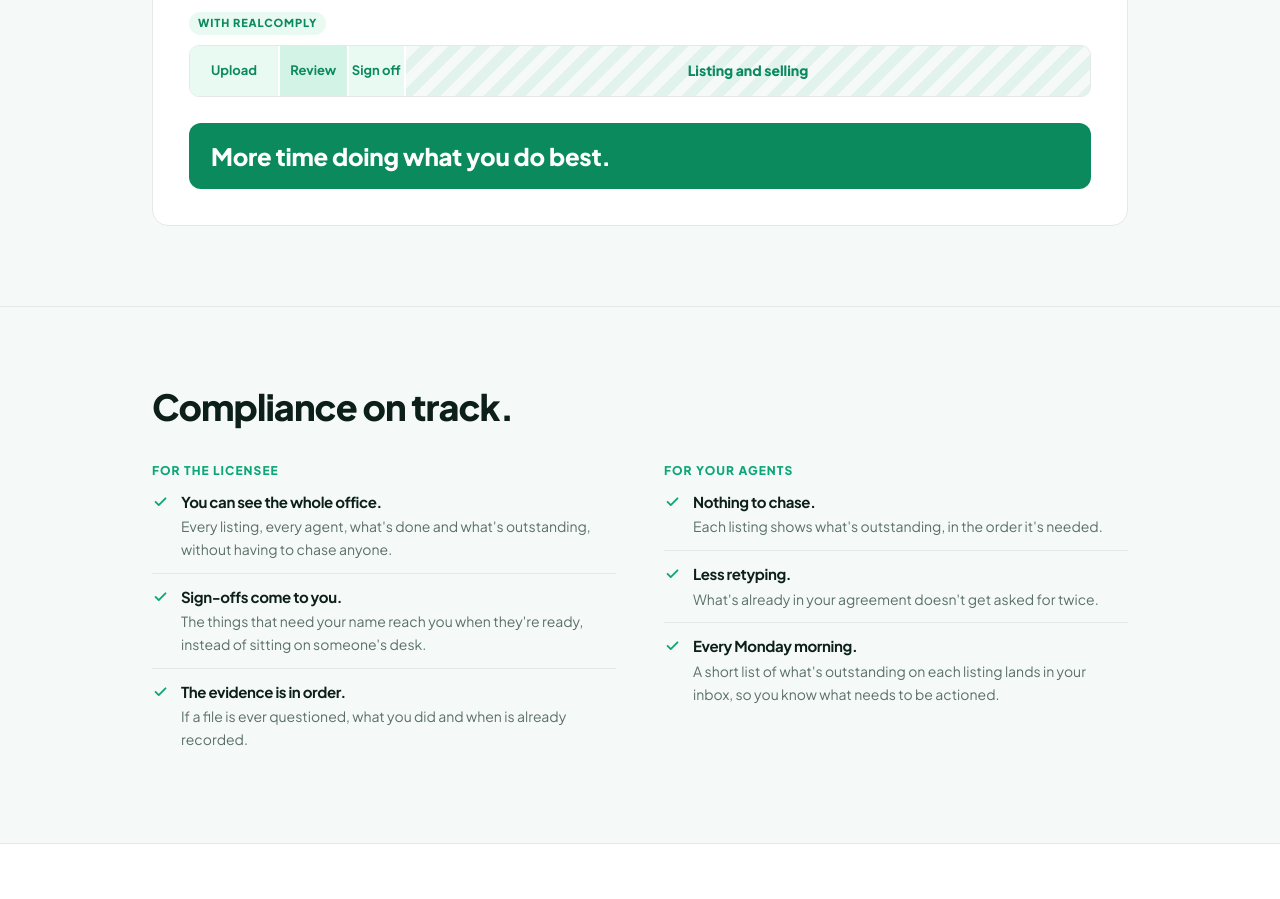
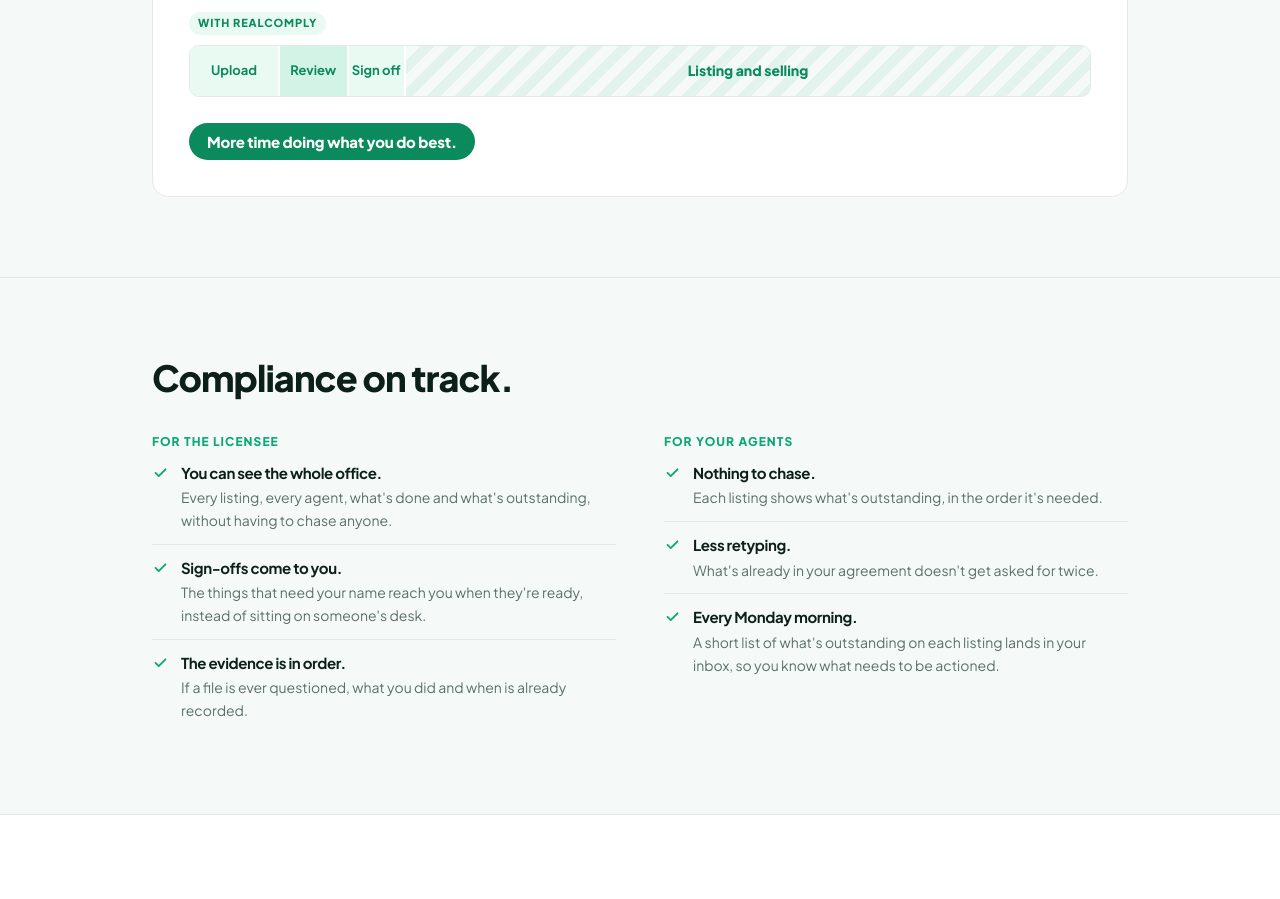
Before and after one commit to RealComply/realcomply-app, a Next.js app: page / in a window 1280 px wide. Shown: the part 3300-4199 px from the top of the page. Built offline with nearby package versions, Linux system fonts and the light colour scheme; no server answers.

Commit message:
Landing: smaller time-back banner
Co-Authored-By: Claude Opus 5.5 (1M context) <noreply@anthropic.com>
Claude-Session: https://claude.ai/code/session_01ThCEXrBP6CzDnZNwhZSQ5V

```diff
--- a/src/components/landing/infographics.module.css
+++ b/src/components/landing/infographics.module.css
@@ -219,15 +219,18 @@
   color: var(--rc-green-deep-600);
   background: repeating-linear-gradient(135deg, transparent 0 10px, rgba(12, 166, 120, 0.08) 10px 20px);
 }
+/* Kept smaller than the bars above it (Adam, 22 Oct 2026: "it should be
+   smaller than the timeline boxes"). Sized to its text, not full width. */
 .banner {
-  border-radius: 12px;
+  justify-self: start;
+  border-radius: 999px;
   background: var(--rc-green-deep-600);
   color: #fff;
-  padding: 18px 22px;
-  font-size: clamp(18px, 2.4vw, 24px);
+  padding: 8px 18px;
+  font-size: 15px;
   font-weight: 800;
   letter-spacing: -0.01em;
-  line-height: 1.25;
+  line-height: 1.4;
 }
 @media (max-width: 640px) {
   .trackBefore .seg,
```
